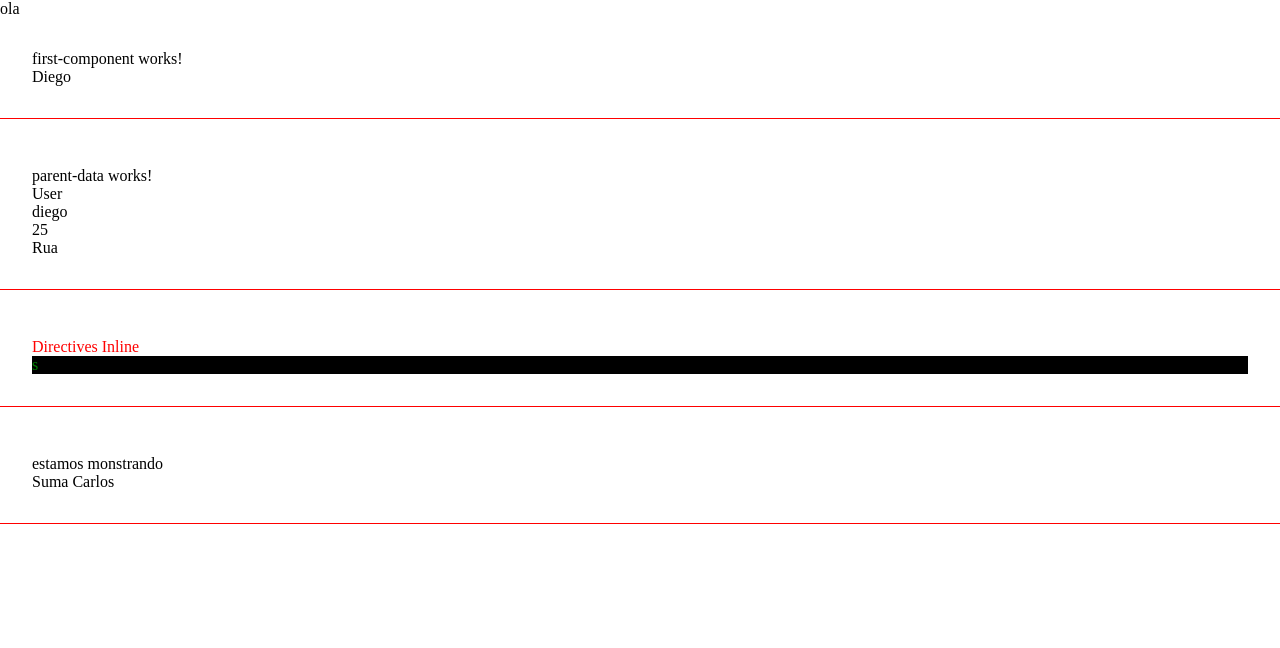
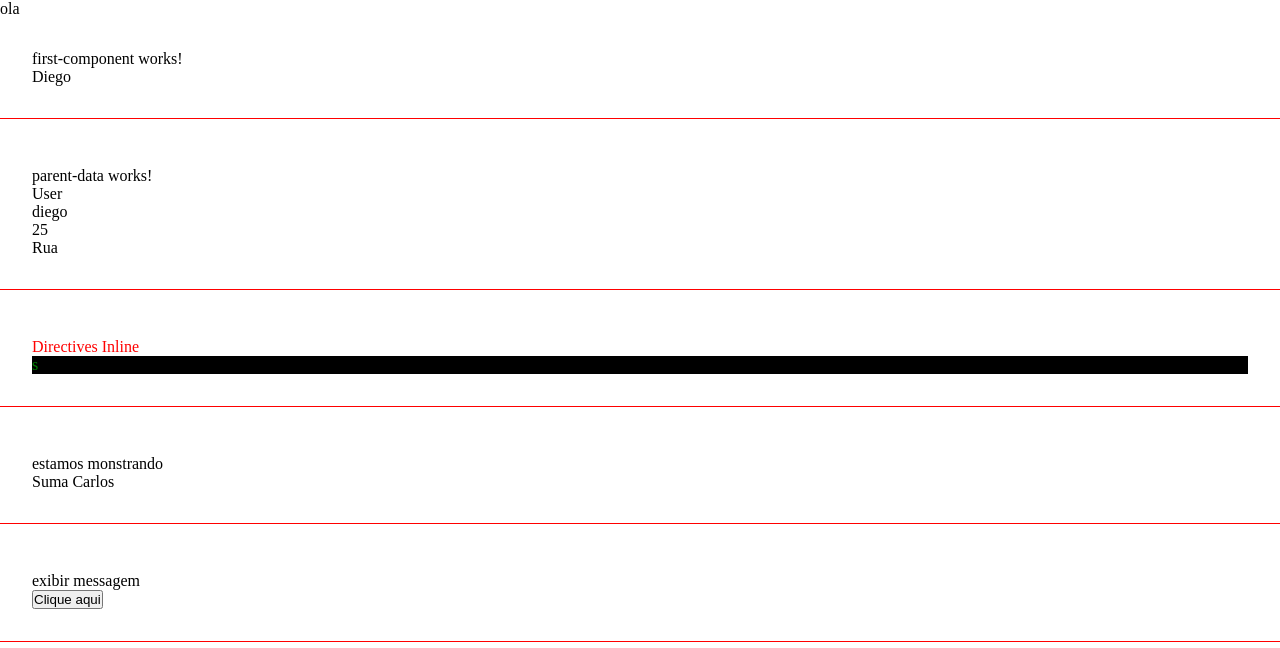
Before and after one commit to King-ego/first-project-angular, an Angular app: page / in a window 1280 px wide. Shown: the top 648 px of the page. Built offline with nearby package versions, Linux system fonts and the light colour scheme.

Commit message:
event click

```diff
--- a/src/app/app.component.html
+++ b/src/app/app.component.html
@@ -3,3 +3,4 @@
 <app-parent-data [user]="person" [andress]="andress"></app-parent-data>
 <app-directives></app-directives>
 <app-if-render></app-if-render>
+<app-events></app-events>
--- a/src/app/app.module.ts
+++ b/src/app/app.module.ts
@@ -7,6 +7,7 @@
 import { ParentDataComponent } from './components/parent-data/parent-data.component';
 import { DirectivesComponent } from './components/directives/directives.component';
 import { IfRenderComponent } from './components/if-render/if-render.component';
+import { EventsComponent } from './components/events/events.component';
 
 @NgModule({
   declarations: [
@@ -14,7 +15,8 @@
     FirstComponentComponent,
     ParentDataComponent,
     DirectivesComponent,
-    IfRenderComponent
+    IfRenderComponent,
+    EventsComponent
   ],
   imports: [
     BrowserModule,
--- /dev/null
+++ b/src/app/components/events/events.component.html
@@ -0,0 +1,4 @@
+<div class="class">
+  <p *ngIf="show">exibir messagem</p>
+  <button (click)="showMessage()" >Clique aqui</button>
+</div>
--- /dev/null
+++ b/src/app/components/events/events.component.ts
@@ -0,0 +1,18 @@
+import { Component, OnInit } from '@angular/core'
+
+@Component({
+  selector: 'app-events',
+  templateUrl: './events.component.html',
+  styleUrls: ['./events.component.scss'],
+})
+export class EventsComponent implements OnInit {
+  show: boolean = true
+
+  constructor() {}
+
+  ngOnInit(): void {}
+
+  showMessage(): void {
+    this.show = !this.show
+  }
+}
```
Also changed, not shown: src/app/components/events/events.component.scss (added), 1 other file (tests, documents, lock files or other folders).
